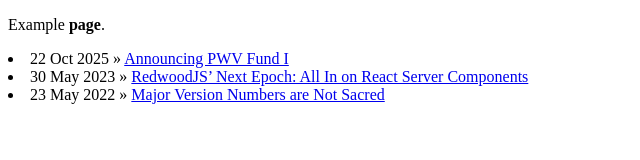
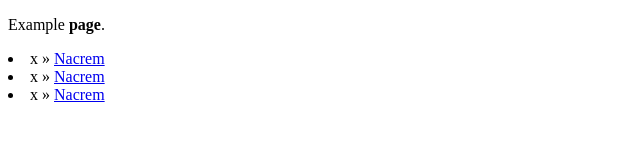
Before and after one commit to nacrem/nacrem.github.io, a plain HTML site: page index.html in a window 1280 px wide. Shown: the whole page, without its empty margins (0-640 px from the left). Drawn offline with Linux system fonts and the light colour scheme.

Commit message:
Update list items in index.html

```diff
--- a/index.html
+++ b/index.html
@@ -5,8 +5,8 @@
   </head>
   <body>
     <p>Example <strong>page</strong>.</p>
-      <li><span>22 Oct 2025</span> » <a href="/nacrem">Announcing PWV Fund I</a></li>
-      <li><span>30 May 2023</span> » <a href="/nacrem">RedwoodJS’ Next Epoch: All In on React Server Components</a></li>
-      <li><span>23 May 2022</span> » <a href="/nacrem">Major Version Numbers are Not Sacred</a></li>
+      <li><span>x</span> » <a href="/nacrem">Nacrem</a></li>
+      <li><span>x</span> » <a href="/nacrem">Nacrem</a></li>
+      <li><span>x</span> » <a href="/nacrem">Nacrem</a></li>
   </body>
 </html>
```
